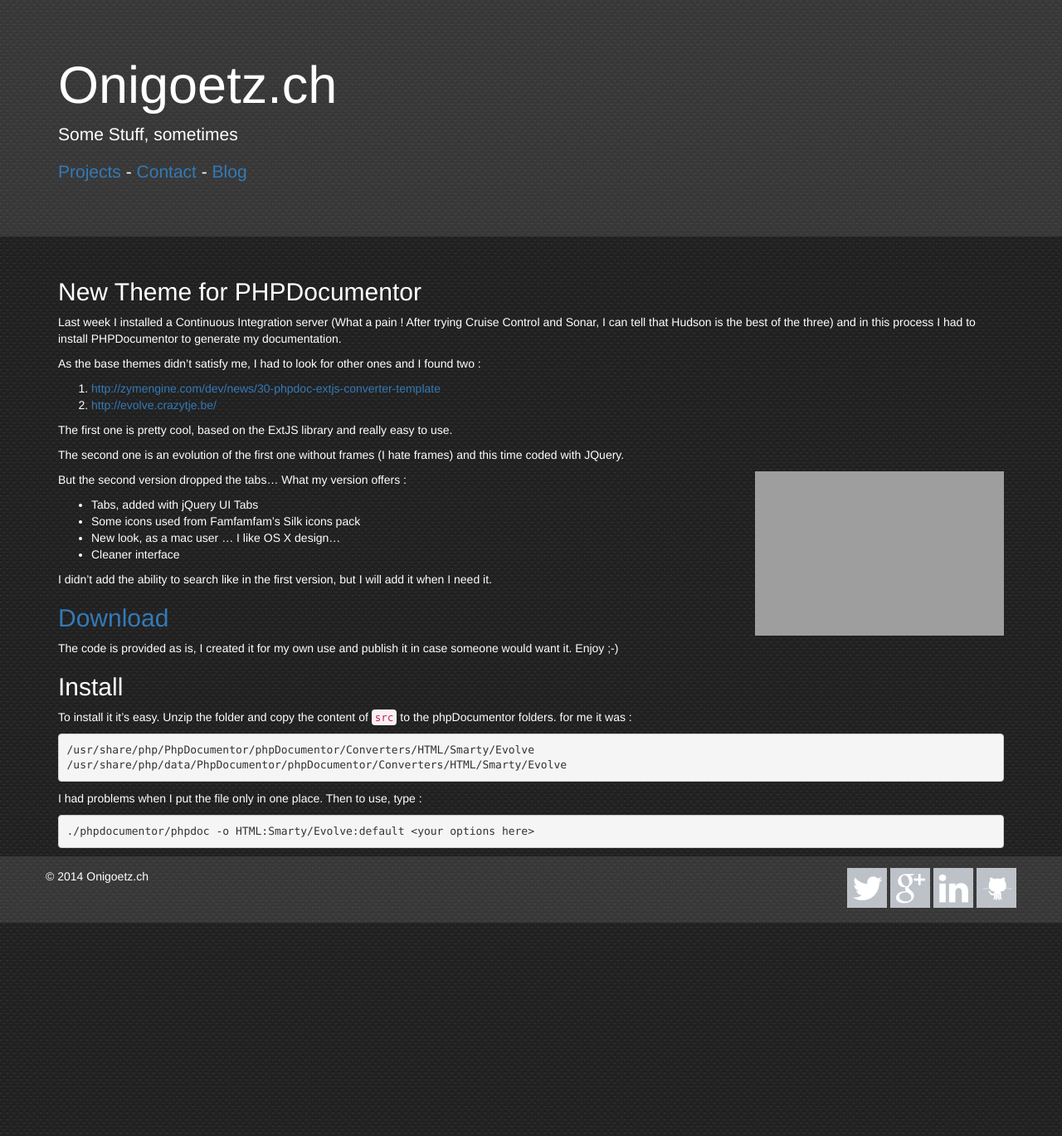
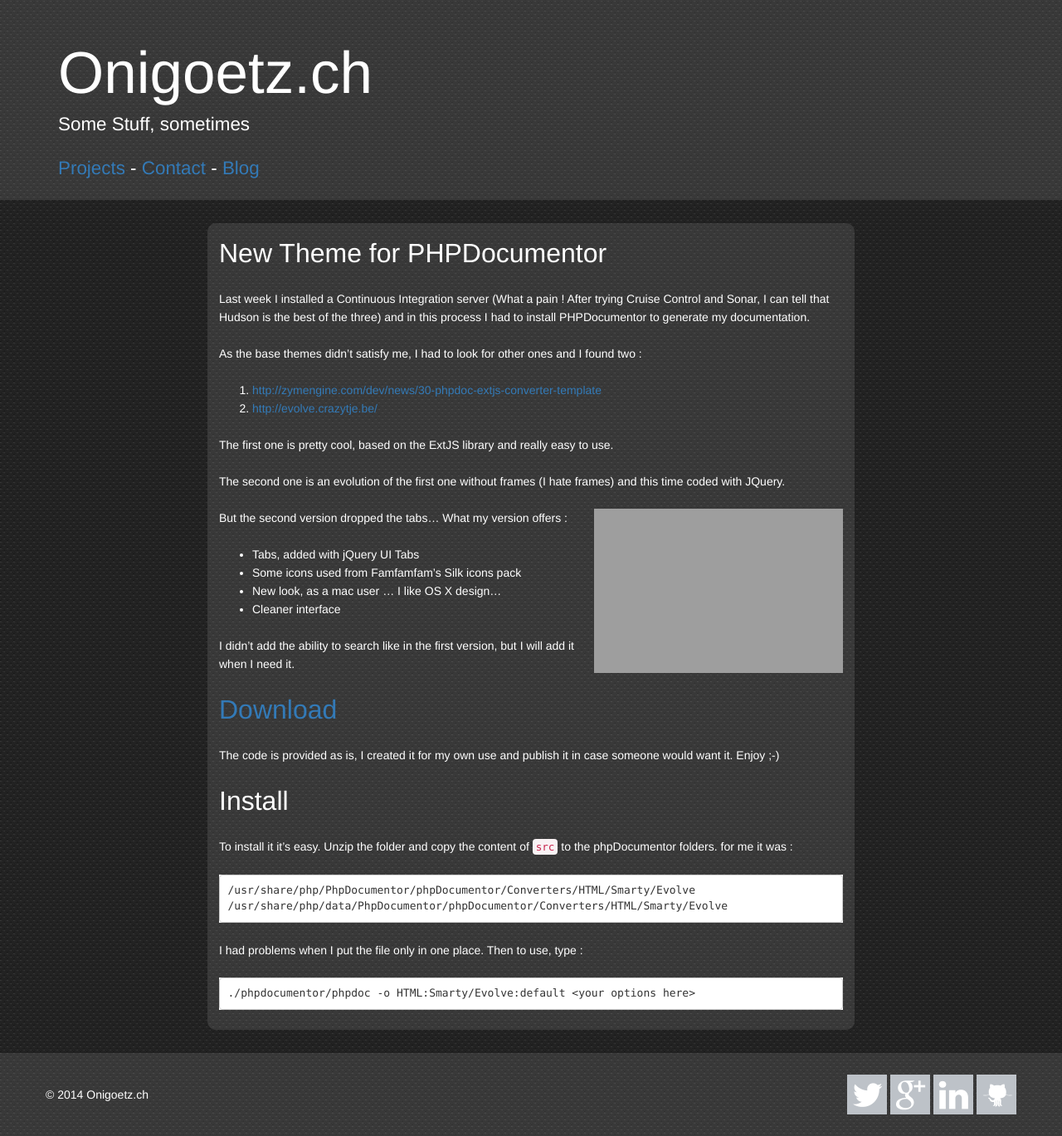
Before and after one commit to onigoetz/onigoetz.github.io, a Jekyll site: the page built from _posts/2010-09-11-new-theme-for-phpdocumentor.md, in a window 1280 px wide. Shown: the whole page at 83% size. Built offline with Jekyll 4.4.1, drawn with Linux system fonts in a browser that asks for light colours; nearby versions of some CDN libraries; Markdown is read by kramdown in place of the engine named in the settings; before the commit the page ends 1112 px from its top, so only the background shows below that; grey boxes are pictures that could not be loaded.

Commit message:
Final touch to the style

```diff
--- a/_includes/nav.html
+++ b/_includes/nav.html
@@ -1,12 +1,11 @@
-<div class="jumbotron">
+<header>
   <div class="container">
     <h1>Onigoetz.ch</h1>
     <p>Some Stuff, sometimes</p>
-
 	<p>
 		<a href="/" role="button">Projects</a> -
 		<a href="/contact" role="button">Contact</a> -
 		<a href="/blog" role="button">Blog</a>
 	</p>
   </div>
-</div>
+</header>
--- a/_layouts/post.html
+++ b/_layouts/post.html
@@ -9,8 +9,13 @@
 		{% include nav.html %}
 
 		<div class="container" class=content>
-			<h2>{{ page.title }}</h2>
-			{{ content }}
+			<div class=row>
+				<article class="post col-sm-8 col-sm-push-2">
+					<h2>{{ page.title }}</h2>
+					{{ content }}
+				</article>
+			</div>
+
 		</div>
     </div>
 
--- a/assets/css/style.css
+++ b/assets/css/style.css
@@ -3,13 +3,30 @@ body {
 	color:#fff;
 }
 
-.jumbotron, footer {
-	background:#333;
+header, footer, article.post {
+	background:#444;
 	background: rgba(255,255,255, 0.1);
 }
 
+header {
+	margin-bottom:2em;
+}
+
+header p {
+	font-size:1.6em;
+	line-height:1.4em;
+}
+
+h1 + p {
+	margin-top:-20px;
+}
+
 footer .container {
-	padding:1em 0;
+	padding:26px 0;
+}
+
+footer p {
+	margin:13px 0;
 }
 
 /*
@@ -21,12 +38,12 @@ div#wrapper {
     min-height: 100%;
     height: auto !important;
     height: 100%;
-    margin-bottom: -80px;
+    margin-bottom: -100px;
 }
 div#wrapper > .container {
-	padding-bottom:80px;
+	padding-bottom:100px;
 }
-footer { height: 80px; }
+footer { height: 100px; }
 
 
 /*
@@ -61,9 +78,16 @@ ul.social-buttons li {
 	-moz-border-radius: 10px;
 	border-radius: 10px;
 }
+
+.project h4 {
+	margin-top:.5em;
+	margin-bottom:0;
+}
+
 .project-maintained {
 	border-left:3px solid #01FF70;
 }
+
 .project-unmaintained {
 	border-left:3px solid #FF4136;
 }
@@ -130,6 +154,20 @@ ul.social-buttons li {
 .icons i.python { background-image: url(../img/python.png);}
 .icons i.js { background-image: url(../img/js.png);}
 
+/*
+ * Blog post
+ */
+.post {
+	padding:1em;
+
+	border-radius:10px;
+
+	margin-bottom:2em;
+}
+
+.post > h2 {
+	margin-top:0;
+}
 
 /*
  * Social buttons
@@ -154,3 +192,118 @@ ul.social-buttons li {
 .social .buttons a.linkedin:hover{ background-position:-301px -1px;  }
 .social .buttons a.github 		 { background-position:-241px -443px;}
 .social .buttons a.github:hover  { background-position:-241px -121px;}
+
+/*
+ * Syntax
+ */
+
+.highlight  { background: #ffffff; }
+.highlight .c { color: #999988; font-style: italic } /* Comment */
+.highlight .err { color: #a61717; background-color: #e3d2d2 } /* Error */
+.highlight .k { font-weight: bold } /* Keyword */
+.highlight .o { font-weight: bold } /* Operator */
+.highlight .cm { color: #999988; font-style: italic } /* Comment.Multiline */
+.highlight .cp { color: #999999; font-weight: bold } /* Comment.Preproc */
+.highlight .c1 { color: #999988; font-style: italic } /* Comment.Single */
+.highlight .cs { color: #999999; font-weight: bold; font-style: italic } /* Comment.Special */
+.highlight .gd { color: #000000; background-color: #ffdddd } /* Generic.Deleted */
+.highlight .gd .x { color: #000000; background-color: #ffaaaa } /* Generic.Deleted.Specific */
+.highlight .ge { font-style: italic } /* Generic.Emph */
+.highlight .gr { color: #aa0000 } /* Generic.Error */
+.highlight .gh { color: #999999 } /* Generic.Heading */
+.highlight .gi { color: #000000; background-color: #ddffdd } /* Generic.Inserted */
+.highlight .gi .x { color: #000000; background-color: #aaffaa } /* Generic.Inserted.Specific */
+.highlight .go { color: #888888 } /* Generic.Output */
+.highlight .gp { color: #555555 } /* Generic.Prompt */
+.highlight .gs { font-weight: bold } /* Generic.Strong */
+.highlight .gu { color: #aaaaaa } /* Generic.Subheading */
+.highlight .gt { color: #aa0000 } /* Generic.Traceback */
+.highlight .kc { font-weight: bold } /* Keyword.Constant */
+.highlight .kd { font-weight: bold } /* Keyword.Declaration */
+.highlight .kp { font-weight: bold } /* Keyword.Pseudo */
+.highlight .kr { font-weight: bold } /* Keyword.Reserved */
+.highlight .kt { color: #445588; font-weight: bold } /* Keyword.Type */
+.highlight .m { color: #009999 } /* Literal.Number */
+.highlight .s { color: #d14 } /* Literal.String */
+.highlight .na { color: #008080 } /* Name.Attribute */
+.highlight .nb { color: #0086B3 } /* Name.Builtin */
+.highlight .nc { color: #445588; font-weight: bold } /* Name.Class */
+.highlight .no { color: #008080 } /* Name.Constant */
+.highlight .ni { color: #800080 } /* Name.Entity */
+.highlight .ne { color: #990000; font-weight: bold } /* Name.Exception */
+.highlight .nf { color: #990000; font-weight: bold } /* Name.Function */
+.highlight .nn { color: #555555 } /* Name.Namespace */
+.highlight .nt { color: #000080 } /* Name.Tag */
+.highlight .nv { color: #008080 } /* Name.Variable */
+.highlight .ow { font-weight: bold } /* Operator.Word */
+.highlight .w { color: #bbbbbb } /* Text.Whitespace */
+.highlight .mf { color: #009999 } /* Literal.Number.Float */
+.highlight .mh { color: #009999 } /* Literal.Number.Hex */
+.highlight .mi { color: #009999 } /* Literal.Number.Integer */
+.highlight .mo { color: #009999 } /* Literal.Number.Oct */
+.highlight .sb { color: #d14 } /* Literal.String.Backtick */
+.highlight .sc { color: #d14 } /* Literal.String.Char */
+.highlight .sd { color: #d14 } /* Literal.String.Doc */
+.highlight .s2 { color: #d14 } /* Literal.String.Double */
+.highlight .se { color: #d14 } /* Literal.String.Escape */
+.highlight .sh { color: #d14 } /* Literal.String.Heredoc */
+.highlight .si { color: #d14 } /* Literal.String.Interpol */
+.highlight .sx { color: #d14 } /* Literal.String.Other */
+.highlight .sr { color: #009926 } /* Literal.String.Regex */
+.highlight .s1 { color: #d14 } /* Literal.String.Single */
+.highlight .ss { color: #990073 } /* Literal.String.Symbol */
+.highlight .bp { color: #999999 } /* Name.Builtin.Pseudo */
+.highlight .vc { color: #008080 } /* Name.Variable.Class */
+.highlight .vg { color: #008080 } /* Name.Variable.Global */
+.highlight .vi { color: #008080 } /* Name.Variable.Instance */
+.highlight .il { color: #009999 } /* Literal.Number.Integer.Long */
+
+
+/*
+ * Rythm grid
+ */
+
+body {
+  font-size: 14px;
+  line-height: 22px;
+}
+h1 {
+  font-size: 71px;
+  line-height: 88px;
+  margin-top: 44px;
+  margin-bottom: 22px;
+}
+h2 {
+  font-size: 32px;
+  line-height: 44px;
+  margin-top: 44px;
+  margin-bottom: 22px;
+}
+h3 {
+  font-size: 21px;
+  line-height: 22px;
+  margin-top: 22px;
+  margin-bottom: 22px;
+}
+h4 {
+  font-size: 21px;
+  line-height: 22px;
+  margin-top: 22px;
+  margin-bottom: 22px;
+}
+p, ul, ol {
+  margin-top: 22px;
+  margin-bottom: 22px;
+}
+
+/* Sanitation */
+hr {
+  border: 1px solid;
+  margin: -1px 0;
+}
+ul ul, ol ol, ul ol, ol ul {
+  margin-bottom: 0;
+}
+b, strong, em, small {
+  line-height: 1;
+}
--- a/blog.html
+++ b/blog.html
@@ -4,7 +4,7 @@ title: Blog
 ---
 
 {% for post in site.posts %}
-  <article>
+  <article class=post>
 	<h2><a href="{{ post.url }}"><small>{{ post.date | date: "%m/%d/%Y" }}</small> {{ post.title }}</a></h2>
     <p>{{ post.excerpt }}</p>
   </article>
--- a/index.html
+++ b/index.html
@@ -85,8 +85,7 @@ title: Onigoetz.ch
 				<iframe src="http://ghbtns.com/github-btn.html?count=true&user=onigoetz&repo=fpdi_tcpdf&type=fork" allowtransparency="true" frameborder="0" scrolling="0" width="90" height="20"></iframe>
 			</div>
 		</div>
-		<div class="project project-soon">
-			<div class=soon>Coming Soon</div>
+		<div class="project project-maintained">
 			<h4>
 				<a href="http://github.com/onigoetz/jquery.autocomplete">jQuery autocomplete</a>
 				<span class=icons><i class=jquery></i><i class=js></i></span>
```
